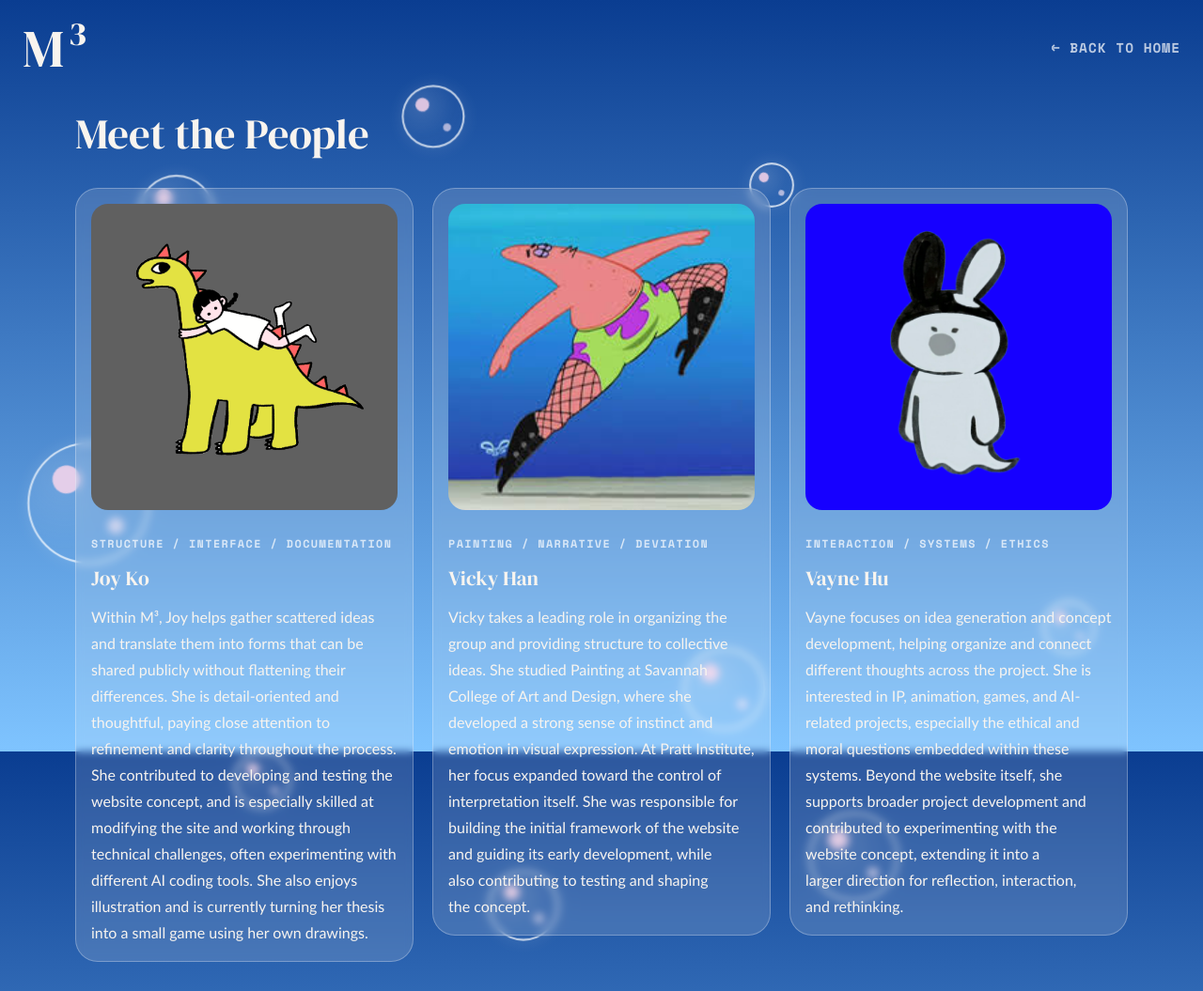
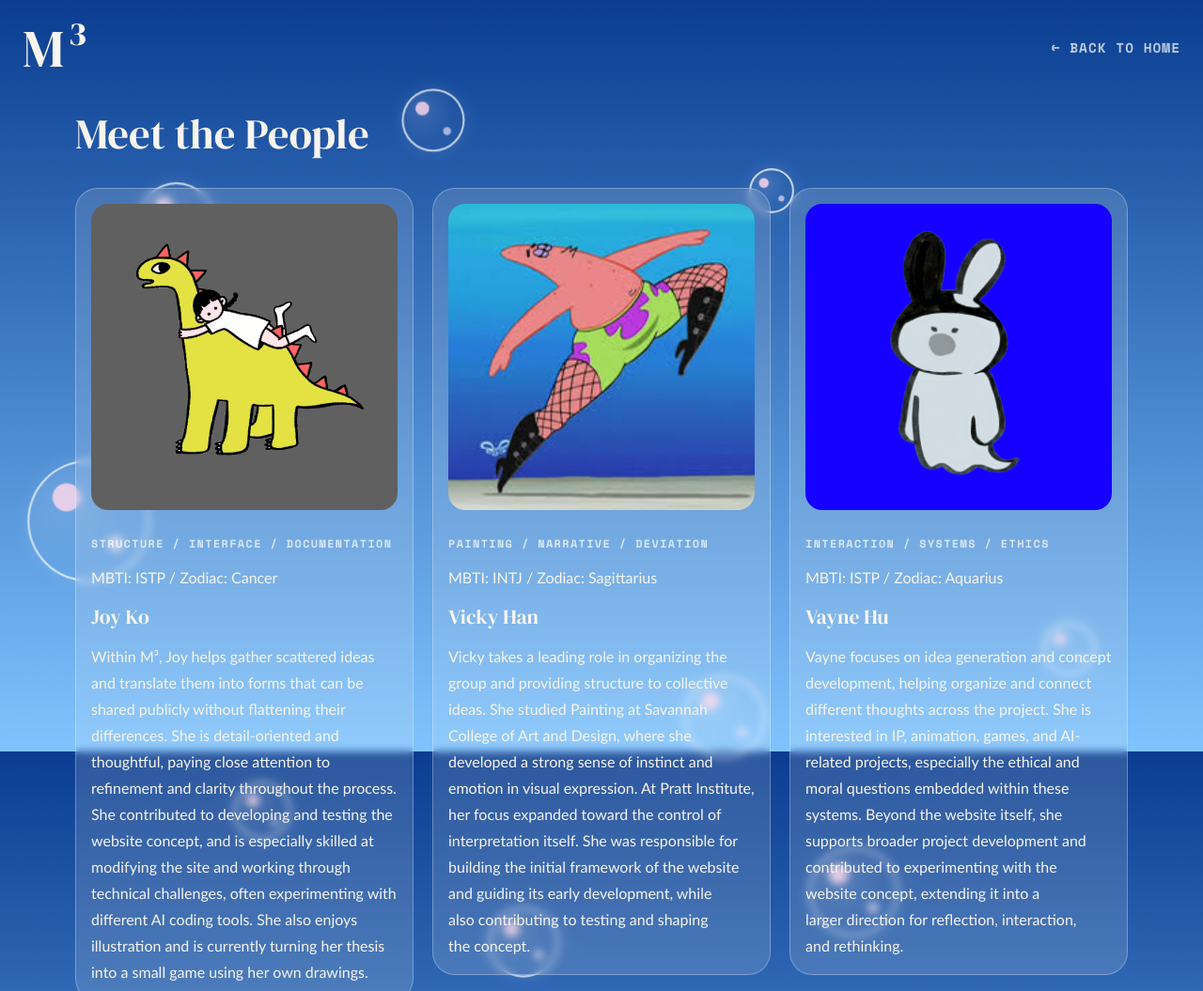
Before and after one commit to jouhsuan16/M3, a plain HTML site: page member.html in a window 1280 px wide. Shown: the top 1055 px of the page at 94% size. Drawn offline with nearby package versions, Linux system fonts and the light colour scheme.

Commit message:
加上星座mbti

```diff
--- a/member.html
+++ b/member.html
@@ -31,6 +31,7 @@
         <article class="member-card">
           <img class="member-image" src="./images/joy.png" alt="Portrait of Joy Ko" loading="lazy">
           <p class="member-meta">Structure / Interface / Documentation</p>
+          <p class="member-detail">MBTI: ISTP / Zodiac: Cancer</p>
           <h2 class="member-name">Joy Ko</h2>
           <p class="member-bio">Within M³, Joy helps gather scattered ideas and translate them into forms that can be
             shared publicly without flattening their differences. She is detail-oriented and thoughtful, paying close
@@ -44,6 +45,7 @@
         <article class="member-card">
           <img class="member-image" src="./images/vicky.jpeg" alt="Portrait of Vicky Han" loading="lazy">
           <p class="member-meta">Painting / Narrative / Deviation</p>
+          <p class="member-detail">MBTI: INTJ / Zodiac: Sagittarius</p>
           <h2 class="member-name">Vicky Han</h2>
           <p class="member-bio">Vicky takes a leading role in organizing the group and providing structure to
             collective ideas. She studied Painting at Savannah College of Art and Design, where she developed a strong
@@ -56,6 +58,7 @@
         <article class="member-card">
           <img class="member-image" src="./images/vayne.png" alt="Portrait of Vayne Hu" loading="lazy">
           <p class="member-meta">Interaction / Systems / Ethics</p>
+          <p class="member-detail">MBTI: ISTP / Zodiac: Aquarius</p>
           <h2 class="member-name">Vayne Hu</h2>
           <p class="member-bio">Vayne focuses on idea generation and concept development, helping organize and connect
             different thoughts across the project. She is interested in IP, animation, games, and AI-related
```
